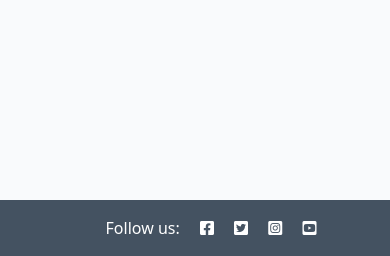
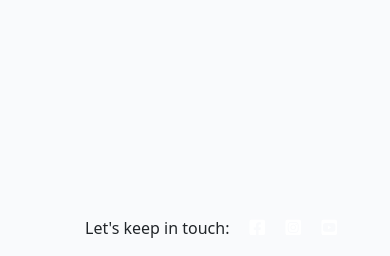
Before and after one commit to ParedesGab/PP4-artistiClayers-workshops, a Django app: page /about/ in a window 390 px wide. Shown: the part 588-844 px from the top of the page. Run offline with Django 4.2, Linux system fonts and the light colour scheme; data that the repository does not hold is empty.

Commit message:
Make footer responsive, style it including hoover effect

```diff
--- a/templates/base.html
+++ b/templates/base.html
@@ -124,16 +124,22 @@
     </main>
 
     <!-- Footer -->
-    <footer class="footer mt-auto py-3 dark-bg">
+    <footer class="footer mt-auto py-3 main-bg">
         <!-- <p class="m-0 text-center text-white">Made by Code Instituters</p> -->
-        <p class="m-0 text-center text-white">
+        <p class="m-0 text-center">
             {% block copyright %}
             {% endblock copyright %}
         </p>
-        <p class="m-0 text-center text-white">Follow us: <i class="fab fa-facebook-square ms-3"></i>
-            <i class="fab fa-twitter-square ms-3"></i>
-            <i class="fab fa-instagram-square ms-3"></i>
-            <i class="fab fa-youtube-square ms-3"></i>
+        <p class="m-0 text-center">Let's keep in touch:
+            <a href="https://facebook.com/" target="_blank" aria-label="Visit our Facebook page">
+                <i class="fab fa-facebook-square ms-3"></i>
+            </a>
+            <a href="https://www.instagram.com/" target="_blank" aria-label="Visit our instagram page">
+                <i class="fab fa-instagram-square ms-3"></i>
+            </a>
+            <a href="https://www.youtube.com/" target="_blank" aria-label="Visit our Youtube page">
+                <i class="fab fa-youtube-square ms-3"></i>
+            </a>
         </p>
     </footer>
 
```
Also changed, not shown: 1 other file.
